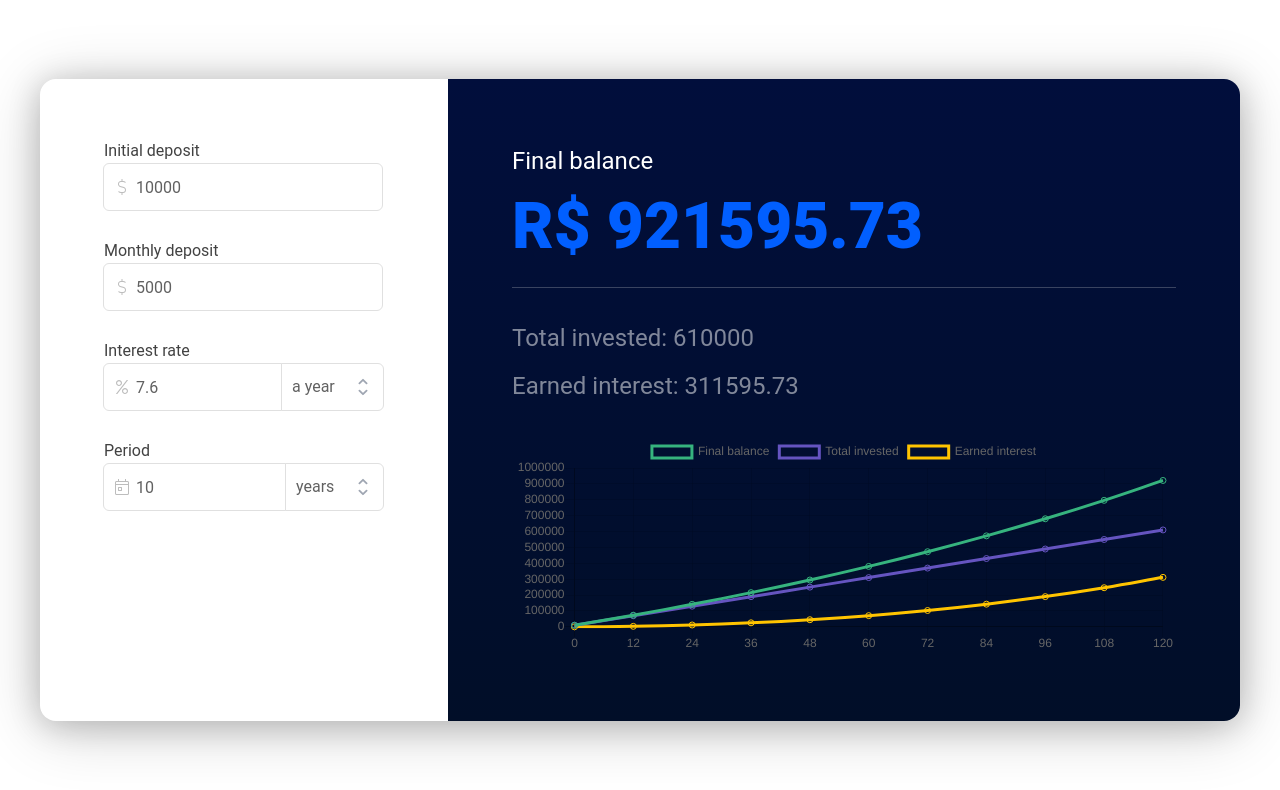
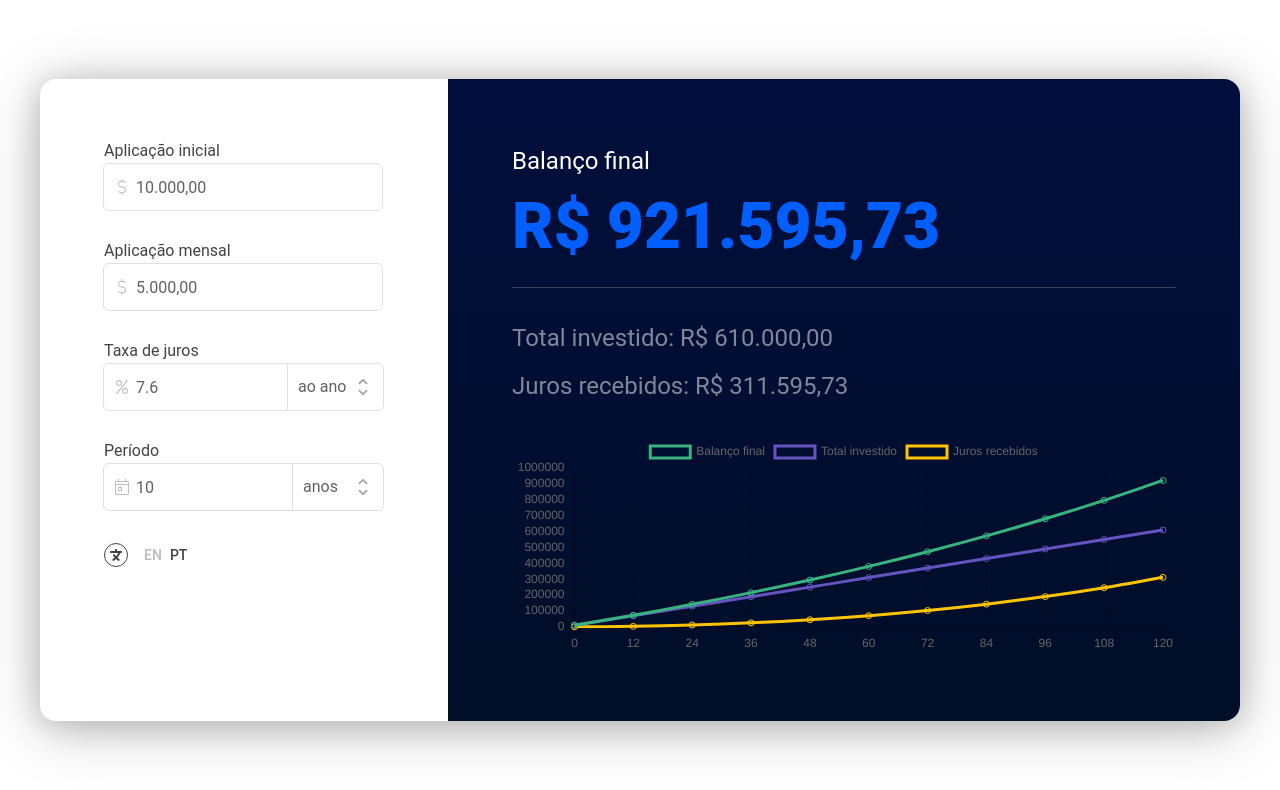
Before and after one commit to rodrigoriome/vue-app-interest-rates-calculator, a Vue app: page / in a window 1280 px wide. Shown: the top 790 px of the page. Built offline with nearby package versions, Linux system fonts and the light colour scheme.

Commit message:
Add state store; format inputs; add locale switcher

```diff
--- a/package.json
+++ b/package.json
@@ -24,7 +24,8 @@
         "currency.js": "^2.0.0",
         "lodash": "^4.17.19",
         "vue": "^2.6.11",
-        "vue-i18n": "^8.18.2"
+        "vue-i18n": "^8.18.2",
+        "vuex": "^3.5.1"
     },
     "devDependencies": {
         "@fullhuman/postcss-purgecss": "^2.3.0",
--- a/src/components/Calculators/CompoundInterest.vue
+++ b/src/components/Calculators/CompoundInterest.vue
@@ -13,28 +13,44 @@
                         class="w-1/1"
                         id="initial_deposit"
                         v-model="initialDeposit"
+                        :money="true"
                         @input="calculate"
                     />
                 </FormGroup>
             </div>
 
             <div class="mb-32">
-                <FormLabel>{{ $t("compoundInterest.form.monthly") }}</FormLabel>
+                <FormLabel for="monthly_deposit">
+                    {{ $t("compoundInterest.form.monthly") }}
+                </FormLabel>
                 <FormGroup>
                     <span slot="prepend">
                         <IconCash />
                     </span>
-                    <FormInput class="w-1/1" v-model="monthlyDeposit" @input="calculate" />
+                    <FormInput
+                        class="w-1/1"
+                        id="monthly_deposit"
+                        v-model="monthlyDeposit"
+                        :money="true"
+                        @input="calculate"
+                    />
                 </FormGroup>
             </div>
 
             <div class="mb-32">
-                <FormLabel>{{ $t("compoundInterest.form.rate") }}</FormLabel>
+                <FormLabel for="interest_frequency">
+                    {{ $t("compoundInterest.form.rate") }}
+                </FormLabel>
                 <FormGroup>
                     <span slot="prepend">
                         <IconPercent />
                     </span>
-                    <FormInput class="w-1/1" v-model="interestRate" @input="calculate" />
+                    <FormInput
+                        id="interest_frequency"
+                        class="w-1/1"
+                        v-model="interestRate"
+                        @input="calculate"
+                    />
                     <FormSelect
                         v-model="interestFrequency"
                         :options="[
@@ -47,12 +63,12 @@
             </div>
 
             <div class="mb-32">
-                <FormLabel>{{ $t("compoundInterest.form.period") }}</FormLabel>
+                <FormLabel for="period">{{ $t("compoundInterest.form.period") }}</FormLabel>
                 <FormGroup>
                     <span slot="prepend">
                         <IconCalendar />
                     </span>
-                    <FormInput v-model="periodValue" class="w-1/1" @input="calculate" />
+                    <FormInput id="period" v-model="periodValue" class="w-1/1" @input="calculate" />
                     <FormSelect
                         v-model="periodType"
                         :options="[
@@ -63,18 +79,21 @@
                     />
                 </FormGroup>
             </div>
+            <LocaleSwitcher />
         </div>
         <div class="[ result ] p-16 lg:p-64 text-white flex-1 rounded-r-16 overflow-auto">
             <p class="lg:text-24">{{ $t("compoundInterest.result.balance") }}</p>
             <p class="lg:text-64 text-blue font-black mb-12 truncate">
-                <span>R$ {{ balanceResult }}</span>
+                <span>{{ $t("currency.symbol") }} {{ balanceResult | currency }}</span>
             </p>
             <hr class="opacity-25 mb-32" />
             <p class="lg:text-24 opacity-50 mb-12">
-                {{ $t("compoundInterest.result.deposit") }}: {{ depositResult }}
+                {{ $t("compoundInterest.result.deposit") }}: {{ $t("currency.symbol") }}
+                {{ depositResult | currency }}
             </p>
             <p class="lg:text-24 opacity-50 mb-32">
-                {{ $t("compoundInterest.result.interest") }}: {{ interestResult }}
+                {{ $t("compoundInterest.result.interest") }}: {{ $t("currency.symbol") }}
+                {{ interestResult | currency }}
             </p>
             <div>
                 <canvas ref="chartCanvas" height="1" width="3" />
@@ -92,9 +111,13 @@ import FormLabel from "../Form/Label";
 import FormInput from "../Form/Input";
 import FormSelect from "../Form/Select";
 import FormGroup from "../Form/FormGroup";
+import LocaleSwitcher from "../LocaleSwitcher";
+
 import IconCash from "../../icons/Cash";
 import IconCalendar from "../../icons/Calendar";
 import IconPercent from "../../icons/Percent";
+
+import CurrencyFilter from "../../filters/Currency";
 
 const PeriodTypes = {
     MONTH: "M",
@@ -116,6 +139,7 @@ export default {
         IconCash,
         IconCalendar,
         IconPercent,
+        LocaleSwitcher,
     },
 
     data() {
@@ -152,6 +176,10 @@ export default {
                 data: [],
             },
         };
+    },
+
+    filters: {
+        currency: CurrencyFilter,
     },
 
     computed: {
--- a/src/components/Form/Input.vue
+++ b/src/components/Form/Input.vue
@@ -1,29 +1,52 @@
 <template>
     <input
-        :value="value"
         type="text"
         class="[ form-input ] relative block bg-transparent h-48 px-10 border outline-none"
+        :value="formattedValue"
         :class="[
             active
                 ? 'text-blue-dark border-blue shadow-input z-10'
                 : 'text-gray-700 border-gray-300 hover:border-gray-500 hover:z-10',
         ]"
-        @input="$emit('input', $event.target.value)"
+        @input="handleInput"
         @focus="handleFocus"
         @blur="handleBlur"
     />
 </template>
 
 <script>
+import { format, unformat } from "../../helpers/Currency";
+
 export default {
     props: {
         value: [String, Number],
+        money: Boolean,
     },
 
     data() {
         return {
             active: false,
+            formattedValue: "",
         };
+    },
+
+    watch: {
+        value: {
+            immediate: true,
+            handler(newValue) {
+                if (!this.money) {
+                    this.formattedValue = newValue || "";
+
+                    return;
+                }
+
+                const formatted = format(newValue);
+
+                if (formatted !== this.formattedValue) {
+                    this.formattedValue = formatted;
+                }
+            },
+        },
     },
 
     methods: {
@@ -36,6 +59,10 @@ export default {
             this.active = false;
             this.$parent.$emit("blur");
         },
+
+        handleInput(event) {
+            this.$emit("input", this.money ? unformat(event.target.value) : event.target.value);
+        },
     },
 };
 </script>
--- /dev/null
+++ b/src/components/LocaleSwitcher.vue
@@ -0,0 +1,49 @@
+<template>
+    <div class="flex items-center">
+        <div class="text-gray-800 mr-16">
+            <IconTranslation />
+        </div>
+        <div
+            v-for="(locale, idx) in availableLocales"
+            :class="[
+                'cursor-pointer text-14 font-medium leading-none mr-8',
+                locale === currentLocale ? 'text-gray-800' : 'text-gray-400',
+            ]"
+            :key="idx"
+            @click="setLocale(locale)"
+        >
+            {{ locale | localeLabel }}
+        </div>
+    </div>
+</template>
+
+<script>
+import IconTranslation from "../icons/Translation";
+import i18n from "../plugins/i18n";
+
+export default {
+    components: {
+        IconTranslation,
+    },
+
+    filters: {
+        localeLabel: value => value.substring(0, 2).toUpperCase(),
+    },
+
+    computed: {
+        currentLocale() {
+            return i18n.locale;
+        },
+
+        availableLocales() {
+            return Object.keys(i18n.messages);
+        },
+    },
+
+    methods: {
+        setLocale(locale) {
+            this.$store.commit("setLocale", locale);
+        },
+    },
+};
+</script>
--- /dev/null
+++ b/src/filters/Currency.js
@@ -0,0 +1,5 @@
+import { format } from "../helpers/Currency";
+
+const CurrencyFilter = value => format(value || 0);
+
+export default CurrencyFilter;
--- /dev/null
+++ b/src/helpers/Currency.js
@@ -0,0 +1,47 @@
+import i18n from "../plugins/i18n";
+
+const decimalSeparator = () => i18n.t("currency.decimal");
+const thousandsSeparator = () => i18n.t("currency.thousands");
+const precision = 2;
+
+const format = inputValue => {
+    if (typeof inputValue === "number") {
+        inputValue = inputValue.toFixed(fixed(precision));
+    }
+
+    let negative = inputValue.indexOf("-") >= 0 ? "-" : "";
+    let numbers = onlyNumbers(inputValue);
+    let currency = numbersToCurrency(numbers, precision);
+    let parts = toStr(currency).split(".");
+    let integer = parts[0];
+    let decimal = parts[1];
+
+    integer = integer.replace(/(\d)(?=(?:\d{3})+\b)/gm, `$1${thousandsSeparator()}`);
+
+    return negative + joinIntegerAndDecimal(integer, decimal, decimalSeparator());
+};
+
+const unformat = input => {
+    let negative = input.indexOf("-") >= 0 ? -1 : 1;
+    let numbers = onlyNumbers(input);
+    let currency = numbersToCurrency(numbers, precision);
+
+    return parseFloat(currency) * negative;
+};
+
+const toStr = value => (value ? value.toString() : "");
+const onlyNumbers = value => toStr(value).replace(/\D+/g, "") || "0";
+const between = (min, max, n) => Math.max(min, Math.min(n, max));
+const fixed = () => between(0, 20, precision);
+
+const numbersToCurrency = (numbers, precision) => {
+    let exp = Math.pow(10, precision);
+    let float = parseFloat(numbers) / exp;
+
+    return float.toFixed(fixed(precision));
+};
+
+const joinIntegerAndDecimal = (integer, decimal, separator) =>
+    decimal ? integer + separator + decimal : integer;
+
+export { format, unformat };
--- a/src/locale/en.js
+++ b/src/locale/en-us.js
@@ -22,4 +22,9 @@ export default {
         month: "a month",
         year: "a year",
     },
+    currency: {
+        symbol: "$",
+        decimal: ".",
+        thousands: ",",
+    },
 };
--- a/src/locale/pt.js
+++ b/src/locale/pt-br.js
@@ -22,4 +22,9 @@ export default {
         month: "ao mês",
         year: "ao ano",
     },
+    currency: {
+        symbol: "R$",
+        decimal: ",",
+        thousands: ".",
+    },
 };
--- a/src/main.js
+++ b/src/main.js
@@ -3,10 +3,12 @@ import Vue from "vue";
 import App from "./App.vue";
 import i18n from "./plugins/i18n";
 import "./assets/tailwind.css";
+import store from "./store";
 
 Vue.config.productionTip = false;
 
 new Vue({
     i18n,
+    store,
     render: h => h(App),
 }).$mount("#app");
--- a/src/plugins/i18n.js
+++ b/src/plugins/i18n.js
@@ -1,12 +1,14 @@
 import Vue from "vue";
 import VueI18n from "vue-i18n";
 
-import en from "../locale/en";
-import pt from "../locale/pt";
+import en_US from "../locale/en-us";
+import pt_BR from "../locale/pt-br";
 
 Vue.use(VueI18n);
 
-export default new VueI18n({
-    locale: "en",
-    messages: { en, pt },
+const i18n = new VueI18n({
+    locale: "pt_BR",
+    messages: { en_US, pt_BR },
 });
+
+export default i18n;
--- /dev/null
+++ b/src/store/index.js
@@ -0,0 +1,20 @@
+import Vue from "vue";
+import Vuex from "vuex";
+import i18n from "../plugins/i18n";
+
+Vue.use(Vuex);
+
+const store = new Vuex.Store({
+    state: {
+        locale: i18n.locale,
+    },
+
+    mutations: {
+        setLocale(state, locale) {
+            state.locale = locale;
+            i18n.locale = locale;
+        },
+    },
+});
+
+export default store;
```
